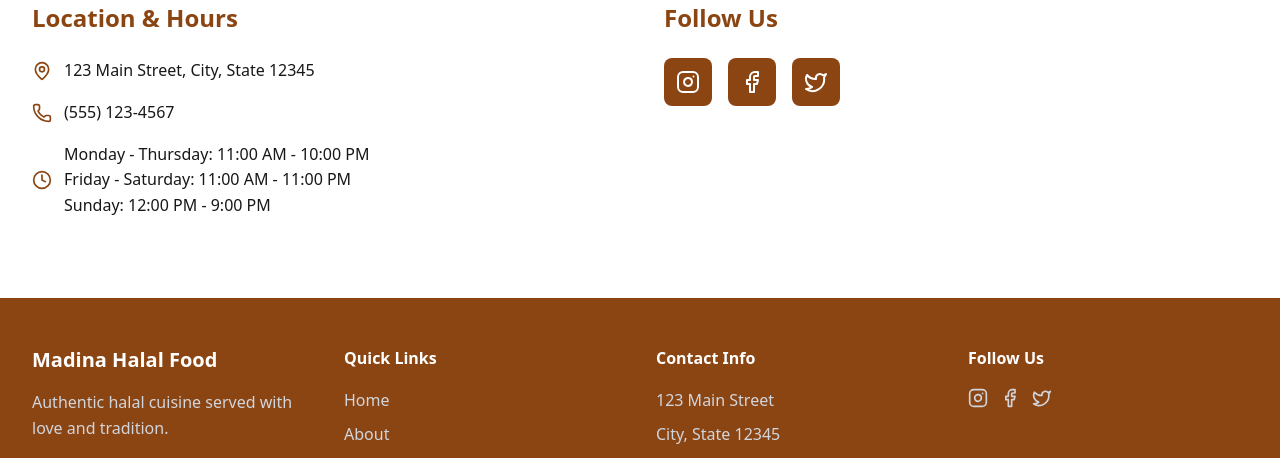
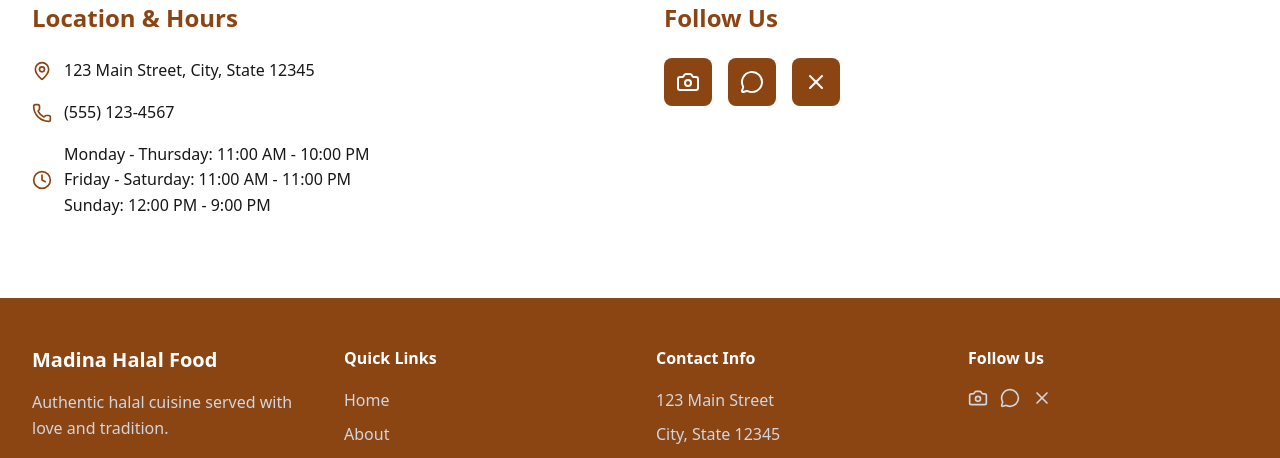
Before and after one commit to adnanislamdev/madinahalal, a Next.js app: page / in a window 1280 px wide. Shown: the part 2340-2798 px from the top of the page. Built offline with nearby package versions, Linux system fonts and the light colour scheme.

Commit message:
Bug Fixes

```diff
--- a/src/app/page.tsx
+++ b/src/app/page.tsx
@@ -14,9 +14,8 @@ import {
   Heart,
   Users,
   Award,
-  Instagram,
-  Facebook,
-  Twitter
+  Camera,
+  MessageCircle
 } from "lucide-react";
 
 export default function Home() {
@@ -264,13 +263,13 @@ export default function Home() {
               <h3 className="text-2xl font-semibold text-primary mb-6">Follow Us</h3>
               <div className="flex space-x-4">
                 <a href="https://www.instagram.com/your_instagram_username/" target="_blank" rel="noopener noreferrer" className="bg-primary hover:bg-secondary text-white p-3 rounded-lg transition-colors">
-                  <Instagram className="h-6 w-6" />
+                  <Camera className="h-6 w-6" />
                 </a>
                 <a href="https://www.facebook.com/your_facebook_page/" target="_blank" rel="noopener noreferrer" className="bg-primary hover:bg-secondary text-white p-3 rounded-lg transition-colors">
-                  <Facebook className="h-6 w-6" />
+                  <MessageCircle className="h-6 w-6" />
                 </a>
                 <a href="https://twitter.com/your_twitter_handle/" target="_blank" rel="noopener noreferrer" className="bg-primary hover:bg-secondary text-white p-3 rounded-lg transition-colors">
-                  <Twitter className="h-6 w-6" />
+                  <X className="h-6 w-6" />
                 </a>
               </div>
             </div>
@@ -310,13 +309,13 @@ export default function Home() {
               <h4 className="font-semibold mb-4">Follow Us</h4>
               <div className="flex space-x-3">
                 <a href="https://www.instagram.com/your_instagram_username/" target="_blank" rel="noopener noreferrer" className="text-gray-300 hover:text-white transition-colors">
-                  <Instagram className="h-5 w-5" />
+                  <Camera className="h-5 w-5" />
                 </a>
                 <a href="https://www.facebook.com/your_facebook_page/" target="_blank" rel="noopener noreferrer" className="text-gray-300 hover:text-white transition-colors">
-                  <Facebook className="h-5 w-5" />
+                  <MessageCircle className="h-5 w-5" />
                 </a>
                 <a href="https://twitter.com/your_twitter_handle/" target="_blank" rel="noopener noreferrer" className="text-gray-300 hover:text-white transition-colors">
-                  <Twitter className="h-5 w-5" />
+                  <X className="h-5 w-5" />
                 </a>
               </div>
             </div>
```
Also changed, not shown: package.json (+8 -6 lines), 1 other file (tests, documents, lock files or other folders).
